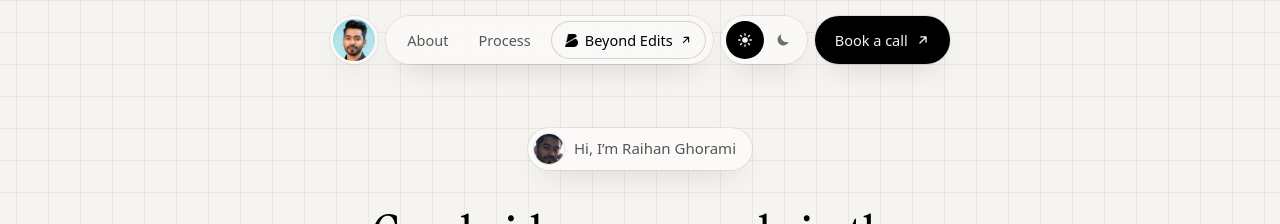
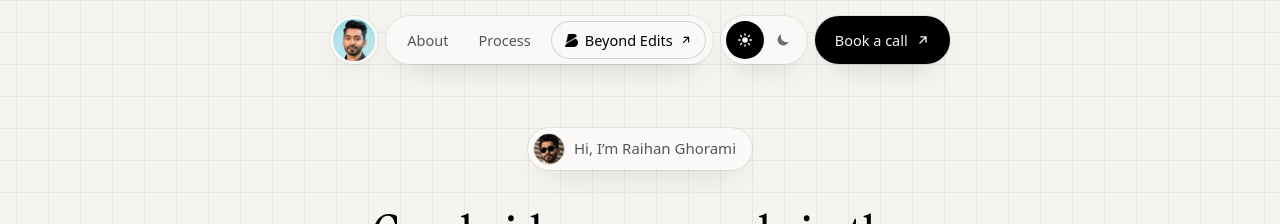
Before and after one commit to Raihan4sure-Creator/BEYOND, a Next.js app in the folder raihanghorami/: page / in a window 1280 px wide. Shown: the top 224 px of the page. Built offline with nearby package versions, Linux system fonts and the light colour scheme.

Commit message:
Hello pill uses the sunglasses portrait
Co-Authored-By: Claude Opus 5.5 <noreply@anthropic.com>
Claude-Session: https://claude.ai/code/session_01RdWp2im6H8GFzkqyPQpJKF

```diff
--- a/raihanghorami/content/media.ts
+++ b/raihanghorami/content/media.ts
@@ -1,5 +1,5 @@
 /** Nav avatar: headshot in the black jacket on blue. The tab icons are cut from the same photo. */
 export const avatar = '/images/raihan/raihan-headshot.webp';
 
-/** Hello pill: a brightened face crop from the desk photo, so it differs from the nav headshot. */
-export const helloFace = '/images/raihan/raihan-hello.webp';
+/** Hello pill: the sunglasses portrait, so it differs from the nav headshot. */
+export const helloFace = '/images/raihan/raihan-sunglasses.webp';
```
Also changed, not shown: raihanghorami/public/images/raihan/raihan-hello.webp (deleted), raihanghorami/public/images/raihan/raihan-sunglasses.webp (added).
